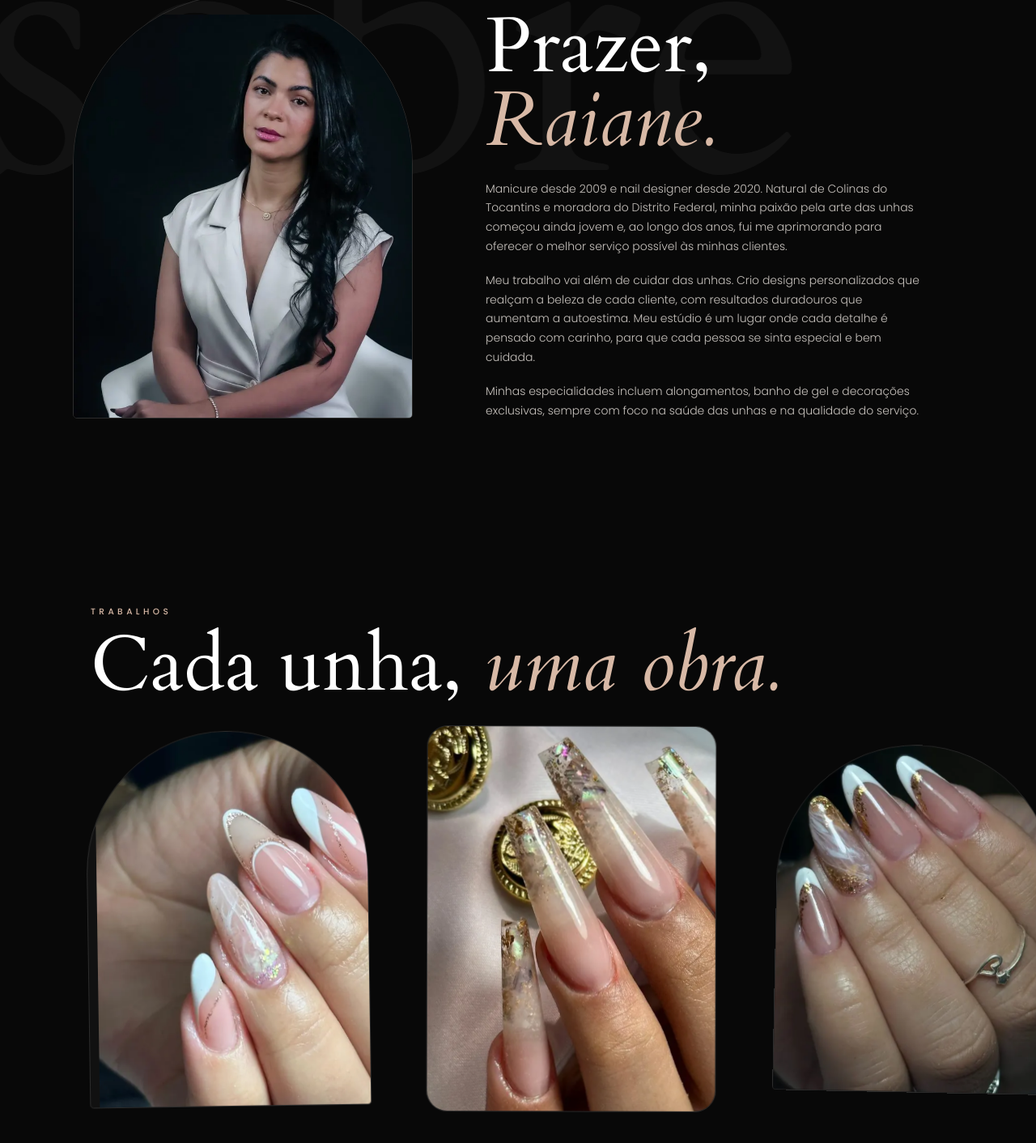
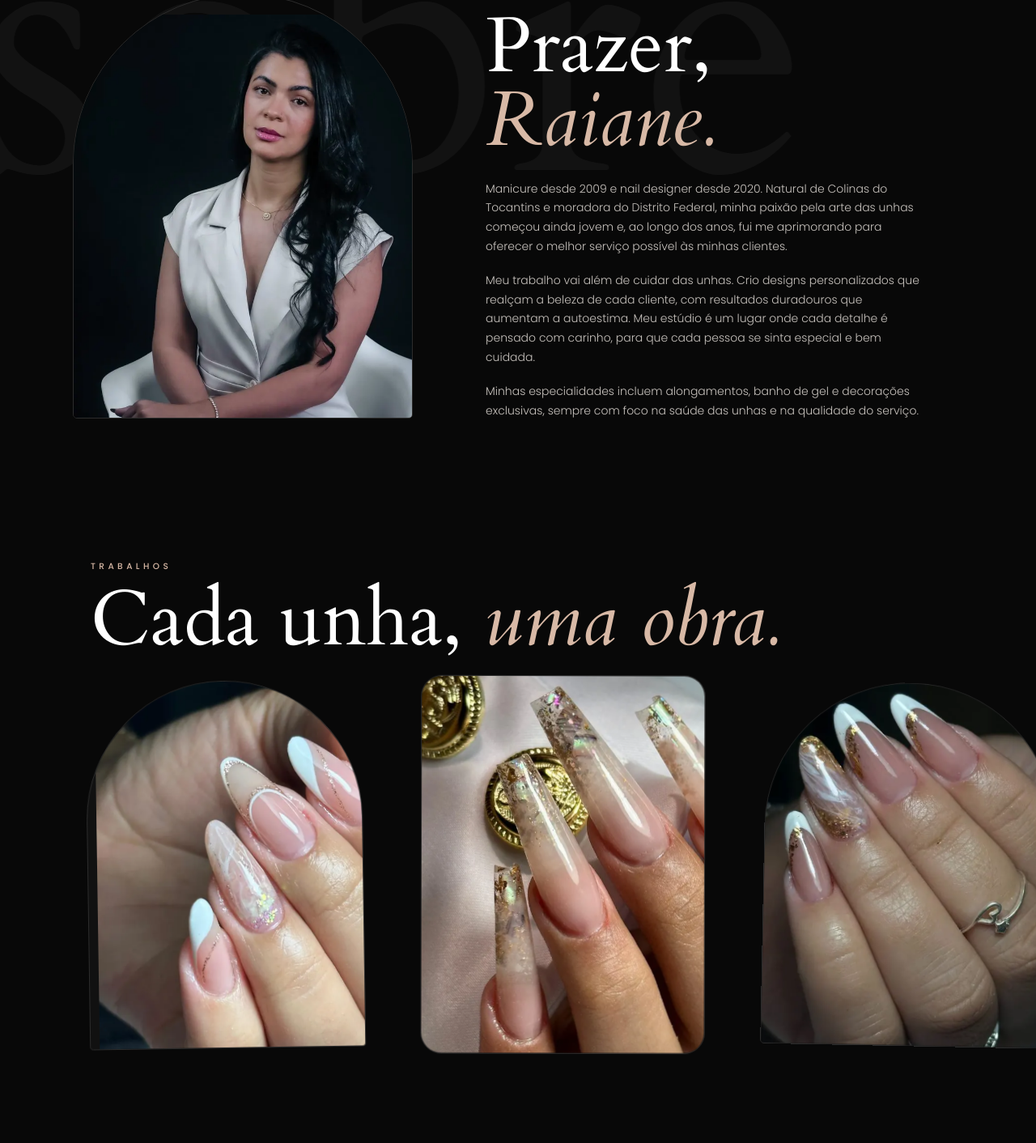
Before and after one commit to rudsonp48-lab/site-raiane-dias, a website: page index.html in a window 1280 px wide. Shown: the part 5118-6530 px from the top of the page at 81% size. Drawn offline with Linux system fonts and the light colour scheme; no server answers.

Commit message:
Reduz o vazio antes de Trabalhos e aumenta as fotos da galeria
Co-Authored-By: Claude Opus 5 <noreply@anthropic.com>
Claude-Session: https://claude.ai/code/session_014W1HynE2f1TmXJ2jnFdRGd

```diff
--- a/index.html
+++ b/index.html
@@ -99,7 +99,7 @@ a{color:inherit;text-decoration:none}
  .svcs-mid{justify-content:center}
 }
 /* ABOUT */
-.about{position:relative;padding:130px 0 120px;overflow:hidden}
+.about{position:relative;padding:130px 0 56px;overflow:hidden}
 .ghost{position:absolute;left:0;top:40px;font-family:Cardo,serif;font-size:clamp(150px,44vw,460px);line-height:.8;color:#fff;opacity:.045;white-space:nowrap;pointer-events:none;will-change:transform}
 .about-grid{display:grid;gap:44px;position:relative}
 .about-img{position:relative;overflow:hidden;border-radius:999px 999px 24px 24px;aspect-ratio:4/5;max-width:420px;width:100%;clip-path:inset(100% 0 0 0);transition:clip-path 1.4s var(--ease);border:1px solid #2c2c2c}
@@ -111,9 +111,9 @@ a{color:inherit;text-decoration:none}
 /* GALLERY horizontal */
 .hz{height:340vh;position:relative}
 .hz-in{position:sticky;top:0;height:100vh;height:100svh;display:flex;flex-direction:column;justify-content:center;overflow:hidden}
-.hz-head{padding:0 22px;margin-bottom:26px;width:min(1100px,100%);margin-left:auto;margin-right:auto}
+.hz-head{padding:0 22px;margin-bottom:20px;width:min(1100px,100%);margin-left:auto;margin-right:auto}
 .track{display:flex;gap:5vw;padding:0 8vw;will-change:transform;width:max-content;align-items:center}
-.card{flex:none;width:min(66vw,360px);aspect-ratio:3/4;overflow:hidden;border-radius:26px;border:1px solid #2c2c2c;background:#111;will-change:transform}
+.card{flex:none;height:min(62vh,470px);width:auto;aspect-ratio:3/4;overflow:hidden;border-radius:26px;border:1px solid #2c2c2c;background:#111;will-change:transform}
 .card:nth-child(odd){border-radius:999px 999px 26px 26px}
 .card:nth-child(3n){aspect-ratio:4/5}
 .card img{width:130%;max-width:none;height:100%;object-fit:cover;will-change:transform}
```
